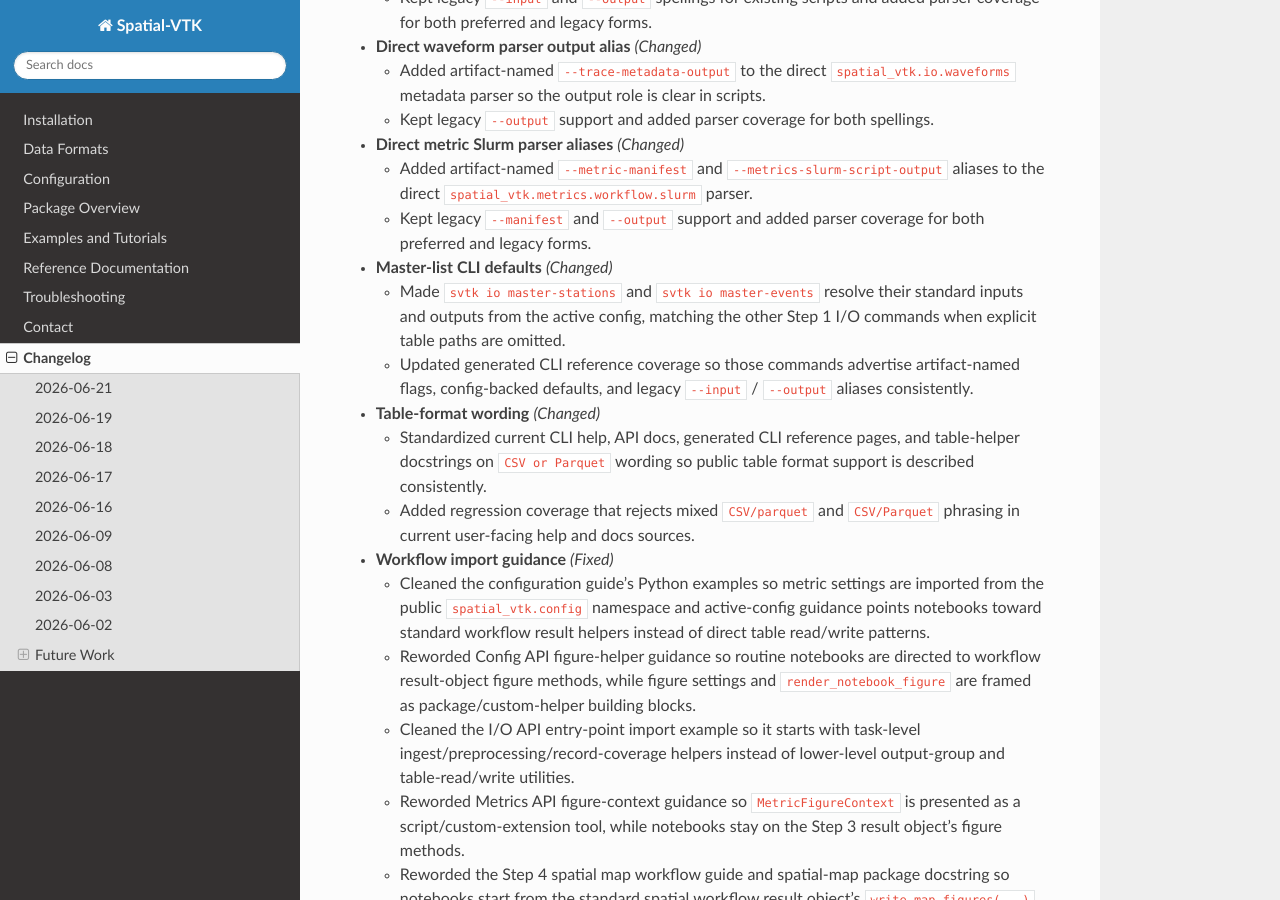
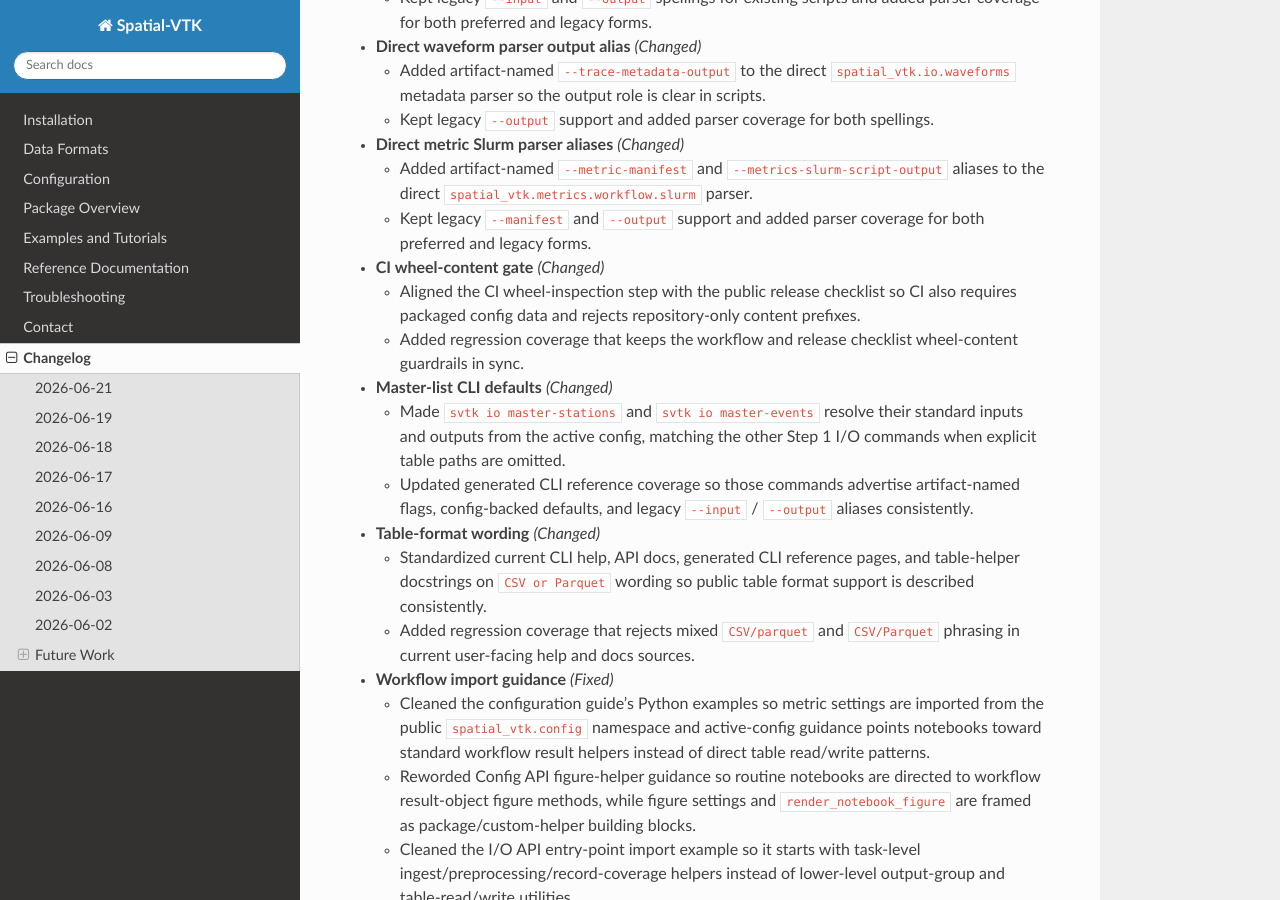
Before and after one commit to bcbirkel/spatial-vtk, a Sphinx documentation site: the page built from docs/changelog.rst, in a window 1280 px wide and 900 px high, scrolled down 415 px. Built offline with Sphinx 7.4.7 and the Read the Docs theme 3.1.0, drawn with Linux system fonts in a browser that asks for light colours.

Commit message:
Align CI wheel content validation

```diff
--- a/docs/changelog.rst
+++ b/docs/changelog.rst
@@ -35,6 +35,14 @@ Changelog
     ``spatial_vtk.metrics.workflow.slurm`` parser.
   - Kept legacy ``--manifest`` and ``--output`` support and added parser
     coverage for both preferred and legacy forms.
+
+- **CI wheel-content gate** *(Changed)*
+
+  - Aligned the CI wheel-inspection step with the public release checklist so
+    CI also requires packaged config data and rejects repository-only content
+    prefixes.
+  - Added regression coverage that keeps the workflow and release checklist
+    wheel-content guardrails in sync.
 
 - **Master-list CLI defaults** *(Changed)*
 
```
Also changed, not shown: 2 other files.
